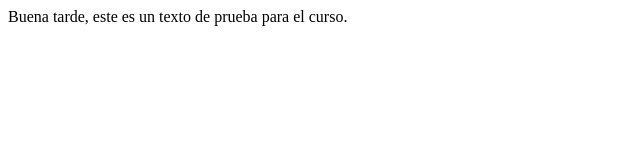
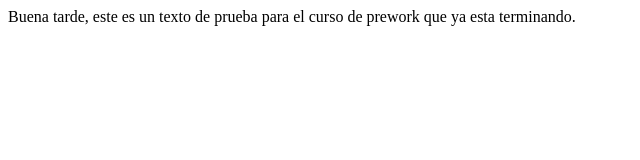
Before and after one commit to hugomejia2/ProyectoDemoCursoPrework, a plain HTML site: page index.html in a window 1280 px wide. Shown: the whole page, without its empty margins (0-640 px from the left). Drawn offline with Linux system fonts and the light colour scheme.

Commit message:
cambios guardados

```diff
--- a/index.html
+++ b/index.html
@@ -7,6 +7,6 @@
     <title>Prueba en linea</title>
 </head>
 <body>
-    Buena tarde, este es un texto de prueba para el curso.
+    Buena tarde, este es un texto de prueba para el curso de prework que ya esta terminando.
 </body>
 </html>
```
Also changed, not shown: 1 other file.
